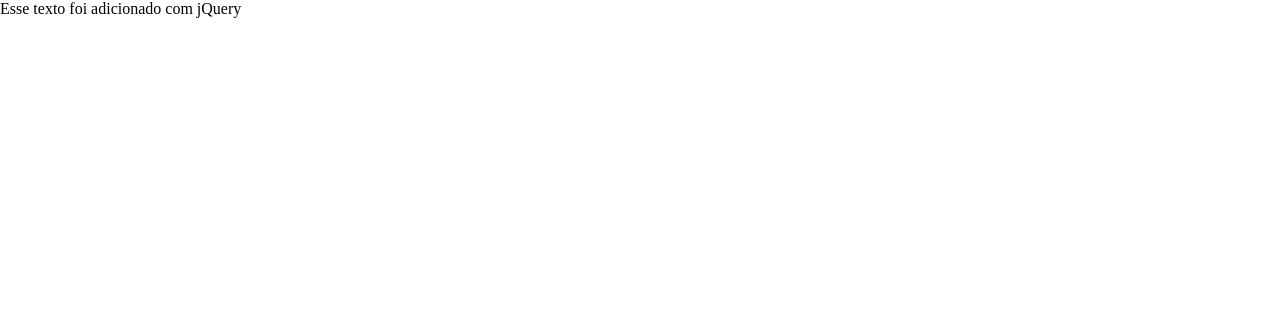
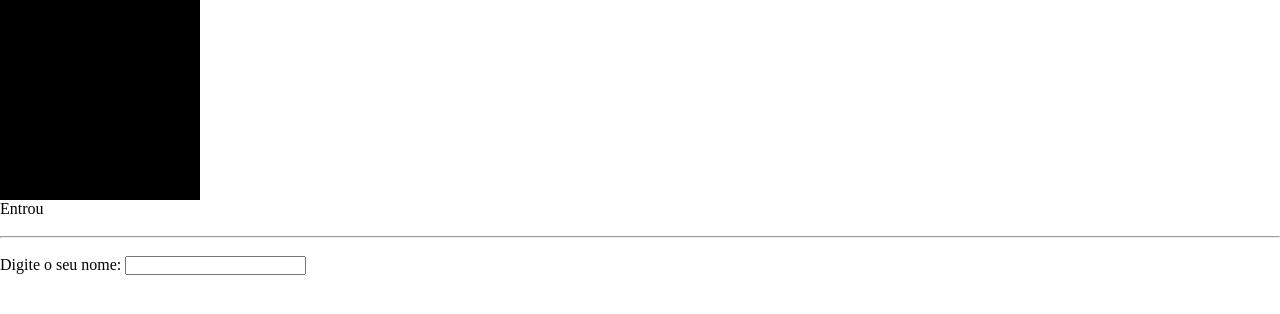
Before and after one commit to jao338/AulasJQuery, a website: page index.html in a window 1280 px wide. Drawn offline with nearby package versions, Linux system fonts and the light colour scheme.

Commit message:
4 - Trabalhando com eventos

```diff
--- a/index.html
+++ b/index.html
@@ -6,11 +6,21 @@
     <title>Aulas - jQuery</title>
     <link rel="stylesheet" href="/src/css/style.css">
     <script src="/node_modules/jquery/dist/jquery.min.js"></script>
-    <script src="/src/js/script.js"></script>
 </head>
 <body>
 
-    <p id="texto"></p>
+    <div id="bloco"></div>
+    <p id="bloco-texto"></p>
 
+    <br>
+    <hr>
+    <br>
+
+    <label for="nome">Digite o seu nome: </label>
+    <input type="text" name="nome" id="nome">
+
+    <p id="input-texto"></p>
+
+    <script src="/src/js/script.js"></script>
 </body>
 </html>
--- a/src/css/style.css
+++ b/src/css/style.css
@@ -2,3 +2,9 @@
     margin: 0;
     padding: 0;
 }
+
+#bloco{
+    width: 200px;
+    height: 200px;
+    background-color: #000;
+}
--- a/src/js/script.js
+++ b/src/js/script.js
@@ -1,6 +1,17 @@
-//  Obs. Esse script está sendo importado na tag <head></head>.
+//  O método text() equivale ao innerHTML do JS puro
+$("#bloco").click( () => {
+    $("#bloco-texto").text("Clicou");
+});
 
-//  Seleciona o documento e adiciona uma arrow function que roda quando a página for carregada
-$(document).ready(() => {
-    $("#texto").text("Esse texto foi adicionado com jQuery")
+$("#bloco").mouseenter( () => {
+    $("#bloco-texto").text("Entrou");
+});
+
+$("#bloco").mouseleave( () => {
+    $("#bloco-texto").text("Saiu");
+});
+
+//  Seleciona o elemento de input e adiciona o evento de "keyup", sendo que toda vez que o evento é disparado, o valor do elemento de "#input-texto" é alterado pelo de valor de "#nome"
+$("#nome").keyup( () => {
+    $("#input-texto").text($("#nome").val())
 })
```
